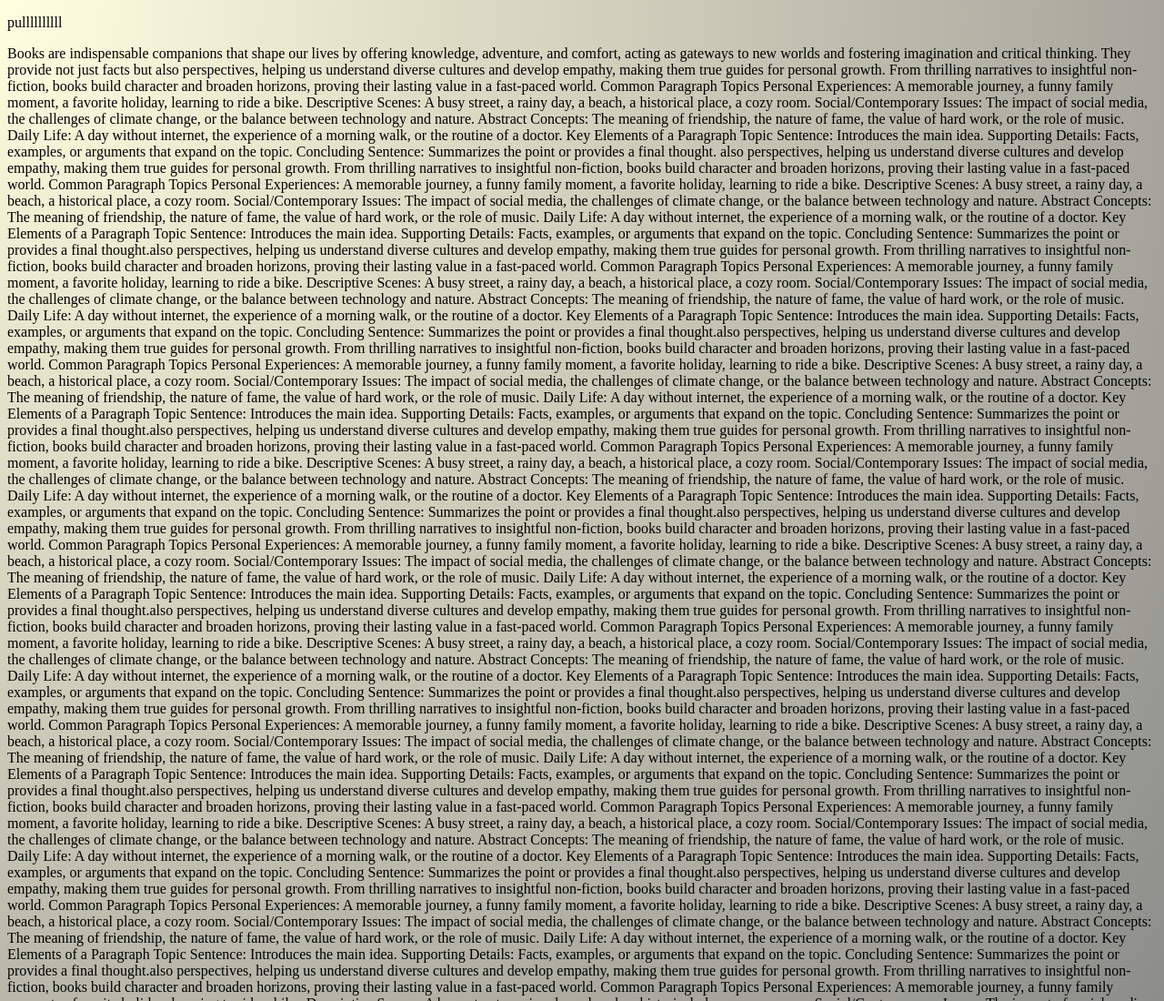
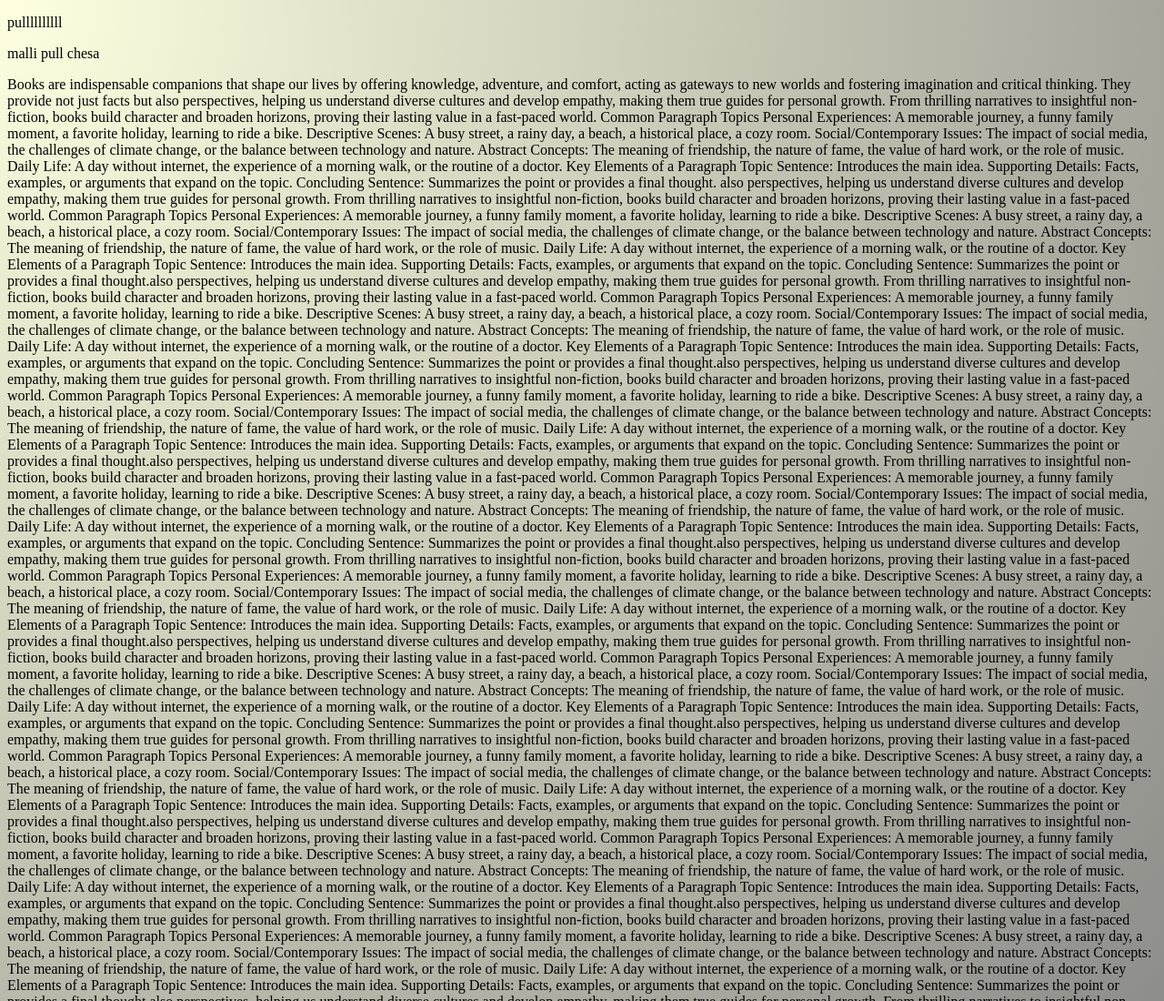
Before and after one commit to Poojitha9805/FRONTEND, a plain HTML site: page CSS/background.html in a window 1280 px wide. Shown: the top 1100 px of the page at 91% size. Drawn offline with Linux system fonts and the light colour scheme.

Commit message:
malli push chesaa

```diff
--- a/CSS/background.html
+++ b/CSS/background.html
@@ -8,6 +8,7 @@
 </head>
 <body>
     <p>pullllllllll</p>
+    <p>malli pull chesa</p>
     <p>
         Books are indispensable companions that shape our lives by offering knowledge, adventure, and comfort, acting as gateways to new worlds and fostering imagination and critical thinking. They provide not just facts but also perspectives, helping us understand diverse cultures and develop empathy, making them true guides for personal growth. From thrilling narratives to insightful non-fiction, books build character and broaden horizons, proving their lasting value in a fast-paced world.
 Common Paragraph Topics
```
